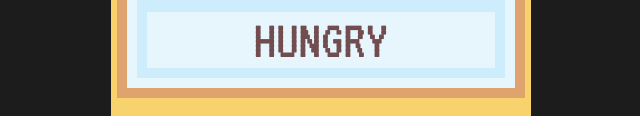
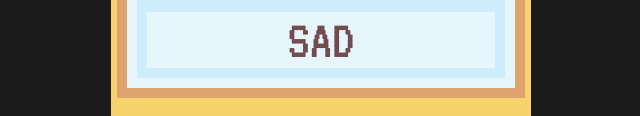
Before and after one commit to Adriann77/tamagotchi, a plain HTML site: page index.html in a window 1280 px wide. Shown: the part 505-621 px from the top of the page, without its empty margins (319-959 px from the left). Drawn offline with Linux system fonts and the light colour scheme.

Commit message:
now sprite depends on importance of state

```diff
--- a/app.js
+++ b/app.js
@@ -16,3 +16,13 @@ document.addEventListener('DOMContentLoaded', () => {
 
 
 });
+
+
+export default class Tamagotchi {
+	constructor() {
+		this.health = { value: 10, importance: 1 };
+		this.hunger = { value: 10, importance: 3 };
+		this.energy = { value: 10, importance: 2 };
+		this.fun = { value: 10, importance: 4 };
+	}
+}
--- a/js/modules/tamagotchi.js
+++ b/js/modules/tamagotchi.js
@@ -64,21 +64,36 @@ export default class Tamagotchi {
 		const tamagoSpirit = document.querySelector('.rectangle');
 		const tamagoText = document.querySelector('.rectangle__status--text');
 		tamagoSpirit.classList.remove(tamagoSpirit.classList[1]);
+
+		const states = [
+			{
+				value: this.hunger.value,
+				importance: this.hunger.importance,
+				state: 'HUNGRY',
+			},
+			{
+				value: this.energy.value,
+				importance: this.energy.importance,
+				state: 'SAD',
+			},
+			{
+				value: this.fun.value,
+				importance: this.fun.importance,
+				state: 'SLEEPY',
+			},
+		];
+
+		const currentState = states.sort((a, b) => a.importance - b.importance);
+		console.log(currentState);
+
 		if (this.health.value >= 7 && this.hunger.value >= 7 && this.fun.value >= 7 && this.energy.value >= 7) {
 			tamagoSpirit.classList.add('happy');
 			tamagoText.textContent = tamagoSpirit.classList[1].toUpperCase();
-		} else if (this.energy.value <= 6) {
-			tamagoSpirit.classList.add('sleepy');
-			tamagoText.textContent = tamagoSpirit.classList[1].toUpperCase();
-		} else if (this.hunger.value <= 6) {
-			tamagoSpirit.classList.add('hungry');
-			tamagoText.textContent = tamagoSpirit.classList[1].toUpperCase();
-		} else if (this.fun.value <= 6) {
-			tamagoSpirit.classList.add('bored');
-			tamagoText.textContent = 'SAD';
+		} else {
+			tamagoSpirit.classList.add(currentState[0].state);
+			tamagoText.textContent = currentState[0].state;
 		}
 	}
-
 	mount = ({ healthElement, hungerElement, energyElement, funElement }) => {
 		this.displayEnergy(energyElement);
 		this.displayHealth(healthElement);
--- a/sass/_spritesStates.scss
+++ b/sass/_spritesStates.scss
@@ -20,7 +20,7 @@
 		}
 	}
 }
-.bored {
+.sad {
 	.rectangle__tamago {
 		.rectangle__tamago--svg {
 			background-image: url(/svg/tamago/State=Bored.svg);
```
Also changed, not shown: css/styles.css.
